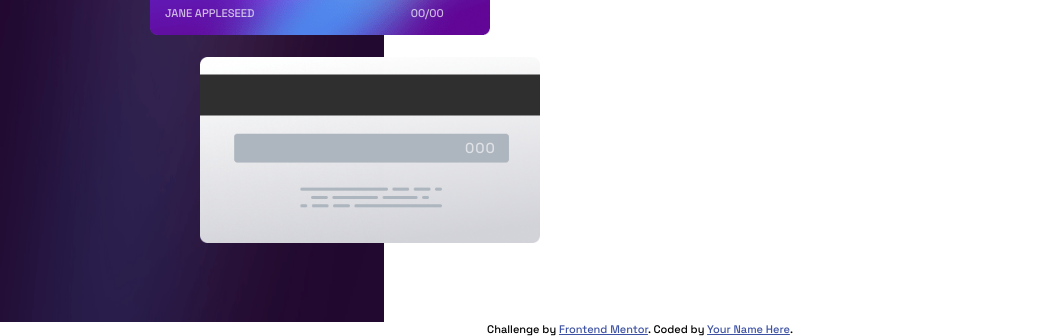
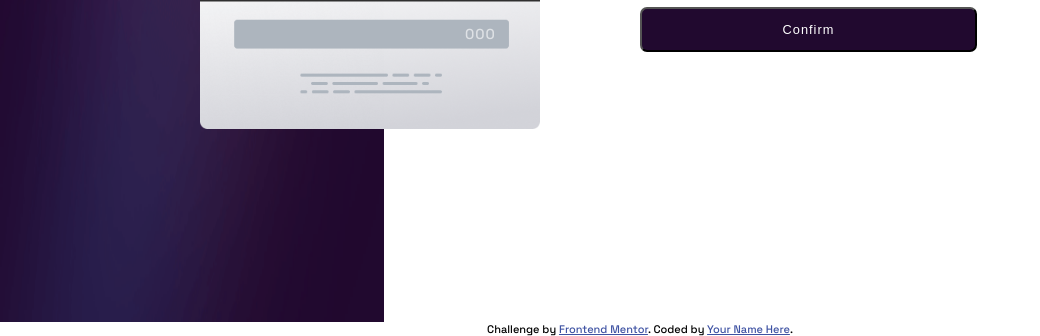
Before and after one commit to Josiah2122/Mobile-first-solution-to-Interactive-card-details-form-Frontend-Mentor, a plain HTML site: page index.html in a window 1280 px wide. Shown: the part 478-814 px from the top of the page, without its empty margins (0-1040 px from the left). Drawn offline with Linux system fonts and the light colour scheme.

Commit message:
Update style.css

```diff
--- a/style.css
+++ b/style.css
@@ -245,3 +245,13 @@ button:hover{
   font-size: 0.9rem;
  }
 }
+
+
+@media (min-width: 1000px){
+  .card-back{
+    margin-top: -100%;
+   }
+  .data-entry{
+    margin-top:17%;
+  }
+}
```
